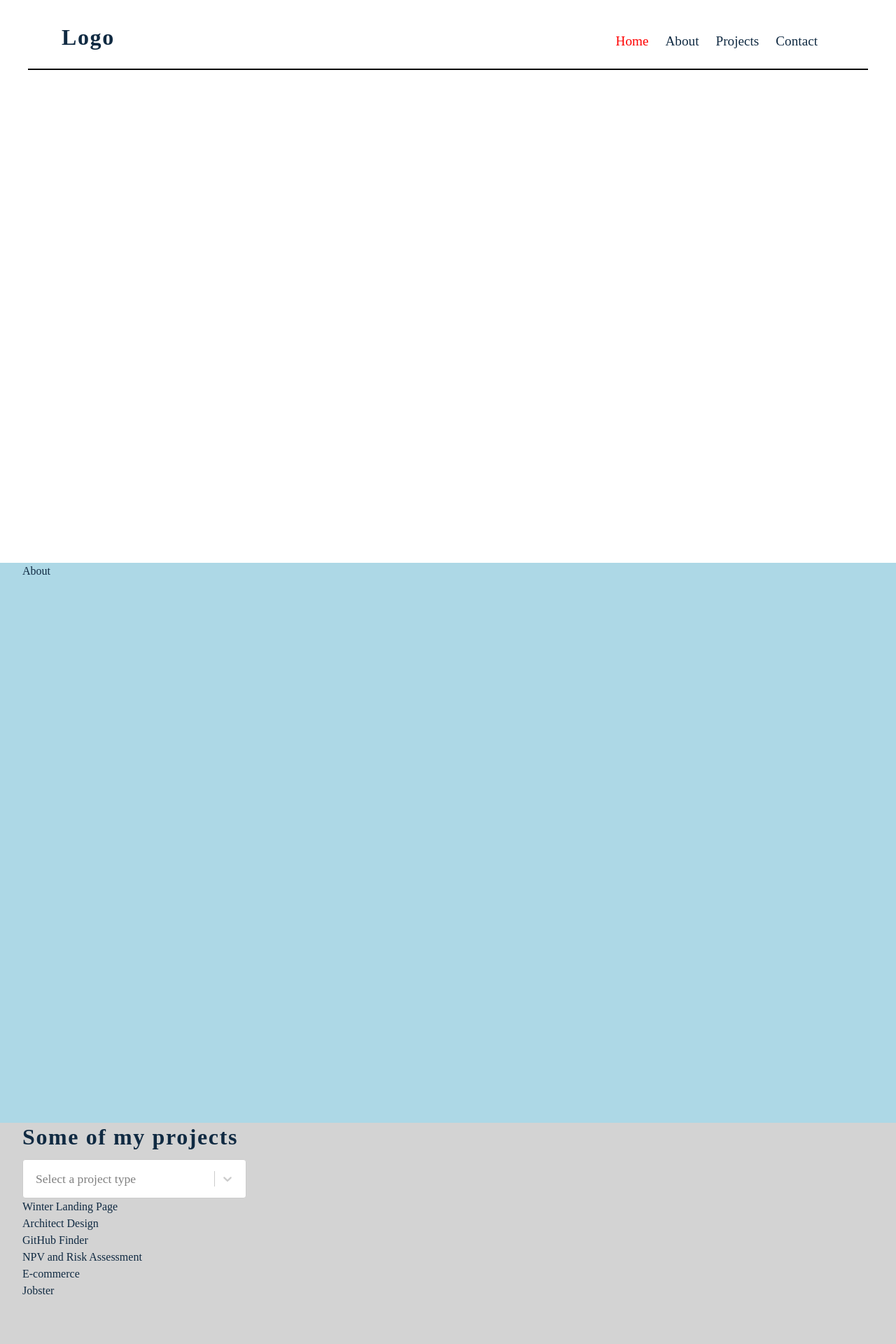
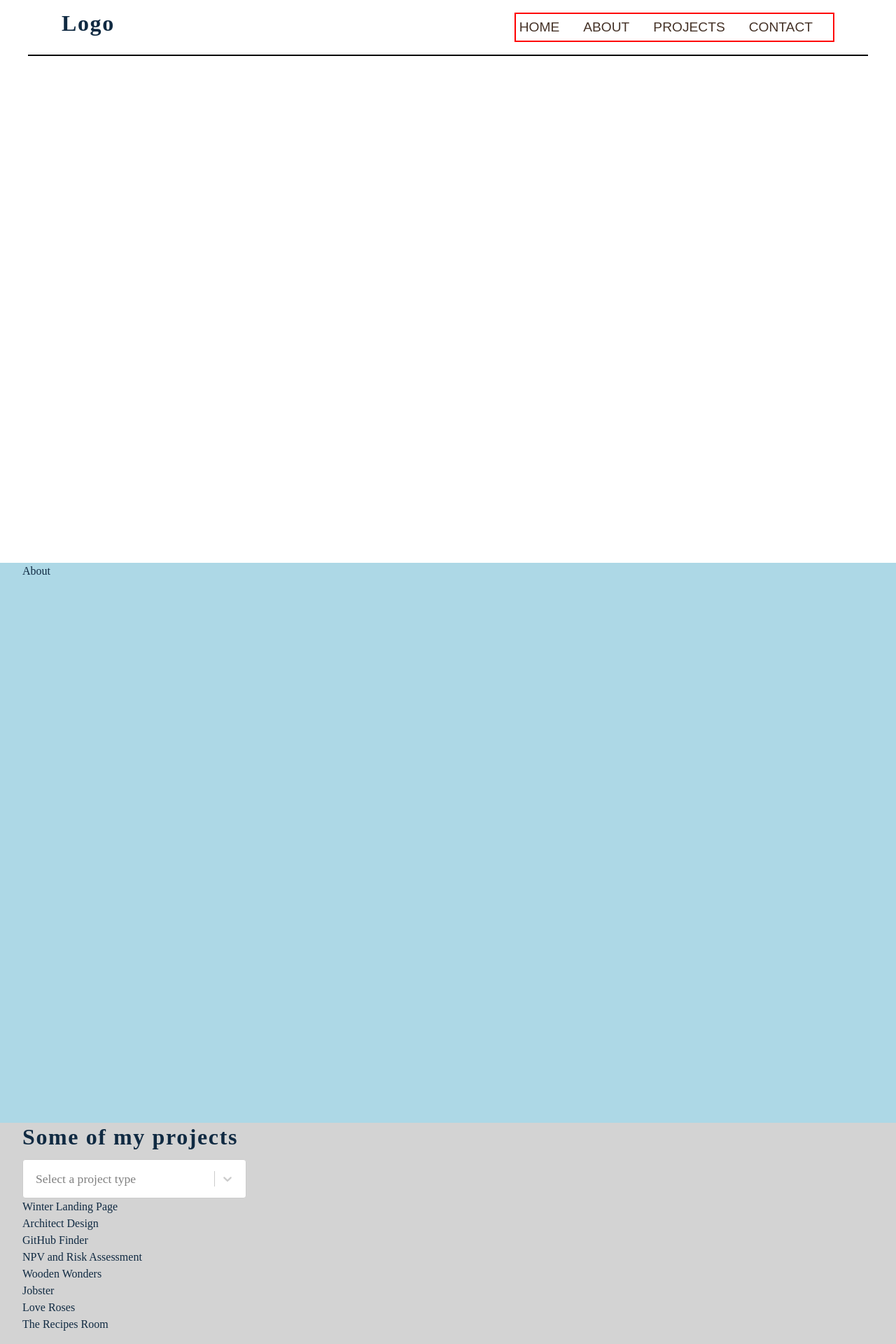
Before and after one commit to mdcodelab/mern-portofolio, a React (Create React App) app: page / in a window 1280 px wide. Shown: the top 1920 px of the page at 70% size. Built offline with nearby package versions, Linux system fonts and the light colour scheme.

Commit message:
anvbar syle moverd to styled-components

```diff
--- a/src/App.css
+++ b/src/App.css
@@ -55,6 +55,7 @@ body {
     font-family: "Merriweather, serif";
     line-height: 1.5;
     font-size: 1rem;
+    text-decoration: none;
     color: var(--clr-grey-1);
 }
 
@@ -218,80 +219,6 @@ div.app-container {
   background: lightgreen;
 }
 
-
-/* ============== NAVBAR ===========*/
-nav.navbar {
-  height: 5rem;
-  width: 100%;
-  background: var(--clr-white);
-  display: flex;
-  align-items: center;
-  justify-content: space-between;
-  padding: 0 3rem;
-  position: sticky;
-  top: 0;
-  z-index: 999;
-  transition: top 0.5s ease-in-out;
-  border-bottom: 2px solid black;
-}
-
-.navbar.sticky {
-  top: 20px;
-}
-
-div.logo {
-  flex: 1;
-}
-
-div.nav-links {
-  display: flex;
-  flex: 4;
-  align-items: center;
-  justify-content: end;
-}
-
-.nav-links ul {
-  display: flex;
-}
-
-.nav-links ul a {
-  font-size: 1.2rem;
-  display: inline-block;
-  margin-right: 1.5rem;
-  cursor: pointer;
-}
-
-button {
-  display: none;
-}
-
-@media only screen and (max-width: 992px) {
-  .nav-links ul {
-    display: none;
-  }
-  button {
-    display: inline-block;
-  }
-}
-
-a.active {
-  color: red;
-}
-
-.icon-btn {
-  border: none; outline: none;
-  font-size: 1.8rem;
-  background: transparent;
-  cursor: pointer;
-  padding: 0.5rem;
-  border-radius: 0.3rem;
-  transition: background 0.5se ease;
-}
-
-.icon-btn:hover {
-  background: var(--clr-grey-9);
-}
-
 /* SIDEBAR*/
 .sidebar-container {
   display: flex;
--- a/src/components/Navbar.js
+++ b/src/components/Navbar.js
@@ -3,6 +3,7 @@ import { IoCloseOutline } from "react-icons/io5";
 import { HiMenuAlt3 } from "react-icons/hi";
 import { Link } from "react-scroll";
 import { useGlobalContext } from "../useContext";
+import styled from "styled-components";
 
 const Navbar = () => {
   let { isSidebar, setSidebar } = useGlobalContext();
@@ -24,7 +25,7 @@ const Navbar = () => {
   }, []);
 
   return (
-    <nav className={`navbar section-center ${isNavbarVisible ? "" : "sticky"}`}>
+    <Wrapper className={`navbar section-center ${isNavbarVisible ? "" : "sticky"}`}>
       <div className="logo">
         <h2>Logo</h2>
       </div>
@@ -81,8 +82,127 @@ const Navbar = () => {
           )}
         </button>
       </div>
-    </nav>
+    </Wrapper>
   );
 };
 
+const Wrapper = styled.nav`
+  height: 5rem;
+  width: 100%;
+  background: var(--clr-white);
+  display: flex;
+  align-items: center;
+  justify-content: space-between;
+  padding: 0 3rem;
+  position: sticky;
+  top: 0;
+  z-index: 999;
+  transition: top 0.5s ease-in-out;
+  border-bottom: 2px solid black;
+
+  .sticky {
+    top: 20px;
+  }
+
+  div.logo {
+    flex: 1;
+  }
+
+  div.nav-links {
+    display: flex;
+    flex: 4;
+    align-items: center;
+    justify-content: end;
+  }
+
+  div.nav-links ul.links {
+    display: flex;
+    border: 2px solid red;
+  }
+
+  div.nav-links ul.links a {
+    font-size: 1.2rem;
+    display: inline-block;
+    margin-right: 1.5rem;
+    cursor: pointer;
+    color: var(--clr-primary-1);
+  }
+
+  button {
+    display: none;
+  }
+
+  @media only screen and (max-width: 992px) {
+    .nav-links ul {
+      display: none;
+    }
+    button {
+      display: inline-block;
+    }
+  }
+
+  a.active {
+    color: red;
+  }
+
+  .icon-btn {
+    border: none;
+    outline: none;
+    font-size: 1.8rem;
+    background: transparent;
+    cursor: pointer;
+    padding: 0.5rem;
+    border-radius: 0.3rem;
+    transition: background 0.5se ease;
+  }
+
+  .icon-btn:hover {
+    background: var(--clr-grey-9);
+  }
+///last
+  ul.links li a {
+    display: block;
+    position: relative;
+    padding: 5px;
+    font-size: 18px;
+    font-family: sans-serif;
+    color: #fff;
+    text-transform: uppercase;
+    transition: 0.5s;
+  }
+
+  ul.links:hover li a {
+    transform: scale(1.5);
+    opacity: 0.2;
+    filter: blur(5px);
+  }
+
+  ul.links li a:hover {
+    transform: scale(1.7);
+    opacity: 1;
+    filter: blur(0);
+    color: #fff;
+  }
+
+  ul.links li a:before {
+    content: "";
+    position: absolute;
+    top: 0;
+    left: 0;
+    width: 100%;
+    height: 100%;
+    background: #ff497c;
+    transition: 0.5s;
+    transform-origin: right;
+    transform: scaleX(0);
+    z-index: -1;
+  }
+
+  ul.links li a:hover:before {
+    transition: transform 0.5s;
+    transform-origin: left;
+    transform: scaleX(1);
+  }
+`;
+
 export default Navbar;
--- a/src/data.js
+++ b/src/data.js
@@ -1,8 +1,80 @@
+//icons title
+import {GiWinterHat} from "react-icons/gi";
+import {BsFillHouseGearFill} from "react-icons/bs";
+import {BsGithub} from "react-icons/bs";
+import {GiReceiveMoney} from "react-icons/gi";
+import {GiWoodCabin} from "react-icons/gi";
+import {IoIosPeople} from "react-icons/io";
+import {GiRose} from "react-icons/gi";
+import {GiCutLemon} from "react-icons/gi";
+//icons technologies
+
+
+
 export const data = [
-  { id: 1, title: "Winter Landing Page", type: "Websites", icon: "", url: "", description: ""},
-  { id: 2, title: "Architect Design", type: "Websites", icon: "", url:"", description: ""},
-  { id: 3, title: "GitHub Finder", type: "Web-apps", icon: "", url:"", description: ""},
-  { id: 4, title: "NPV and Risk Assessment", type: "Web-apps", icon: "", url:"", description: ""},
-  { id: 5, title: "E-commerce", type: "Front-end", icon: "", url:"", description: ""},
-  { id: 6, title: "Jobster", type: "Full-stack", icon: "", url:"", description: ""},
+  {
+    id: 1,
+    title: "Winter Landing Page",
+    type: "Websites",
+    icon: <GiWinterHat></GiWinterHat>,
+    url: "",
+    description: "https://winter-beauties.netlify.app/",
+  },
+  {
+    id: 2,
+    title: "Architect Design",
+    type: "Websites",
+    icon: <BsFillHouseGearFill></BsFillHouseGearFill>,
+    url: "",
+    description: "https://interior-design-com.netlify.app/",
+  },
+  {
+    id: 3,
+    title: "GitHub Finder",
+    type: "Web-apps",
+    icon: <BsGithub></BsGithub>,
+    url: "https://github-finder-mdcodelab.netlify.app/",
+    description: "",
+  },
+  {
+    id: 4,
+    title: "NPV and Risk Assessment",
+    type: "Web-apps",
+    icon: <GiReceiveMoney></GiReceiveMoney>,
+    url: "",
+    description: "",
+  },
+  {
+    id: 5,
+    title: "Wooden Wonders",
+    type: "Front-End",
+    icon: <GiWoodCabin></GiWoodCabin>,
+    url: "",
+    description: "",
+  },
+  {
+    id: 6,
+    title: "Jobster",
+    type: "Full-stack",
+    icon: <IoIosPeople></IoIosPeople>,
+    url: "",
+    description: "",
+  },
+  {
+    id: 7,
+    title: "Love Roses",
+    type: "Front-End",
+    icon: <GiRose></GiRose>,
+    url: "",
+    description: "",
+  },
+
+  {
+    id: 8,
+    title: "The Recipes Room",
+    type: "Front-End",
+    icon: <GiCutLemon></GiCutLemon>,
+    url: "https://the-recipes-room.netlify.app/recipes/",
+    description: "",
+  },
 ];
```
